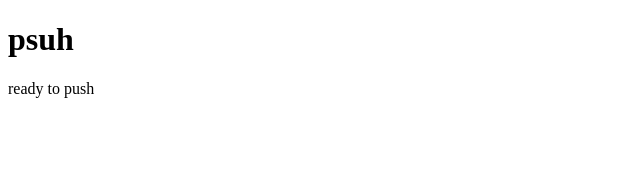
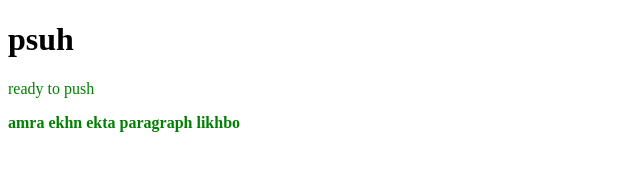
Before and after one commit to JakariaSR/First-repo, a plain HTML site: page index.html in a window 1280 px wide. Shown: the whole page, without its empty margins (0-640 px from the left). Drawn offline with Linux system fonts and the light colour scheme.

Commit message:
stylesheetupdate

```diff
--- a/index.html
+++ b/index.html
@@ -5,9 +5,11 @@
     <meta http-equiv="X-UA-Compatible" content="IE=edge">
     <meta name="viewport" content="width=device-width, initial-scale=1.0">
     <title>First repo</title>
+    <link rel="stylesheet" href="style.css">
 </head>
 <body>
     <h1>psuh</h1>
     <p>ready to push</p>
+    <p><b>amra ekhn ekta paragraph likhbo</b></p>
 </body>
 </html>
--- /dev/null
+++ b/style.css
@@ -0,0 +1 @@
+p{color: green; }
```
